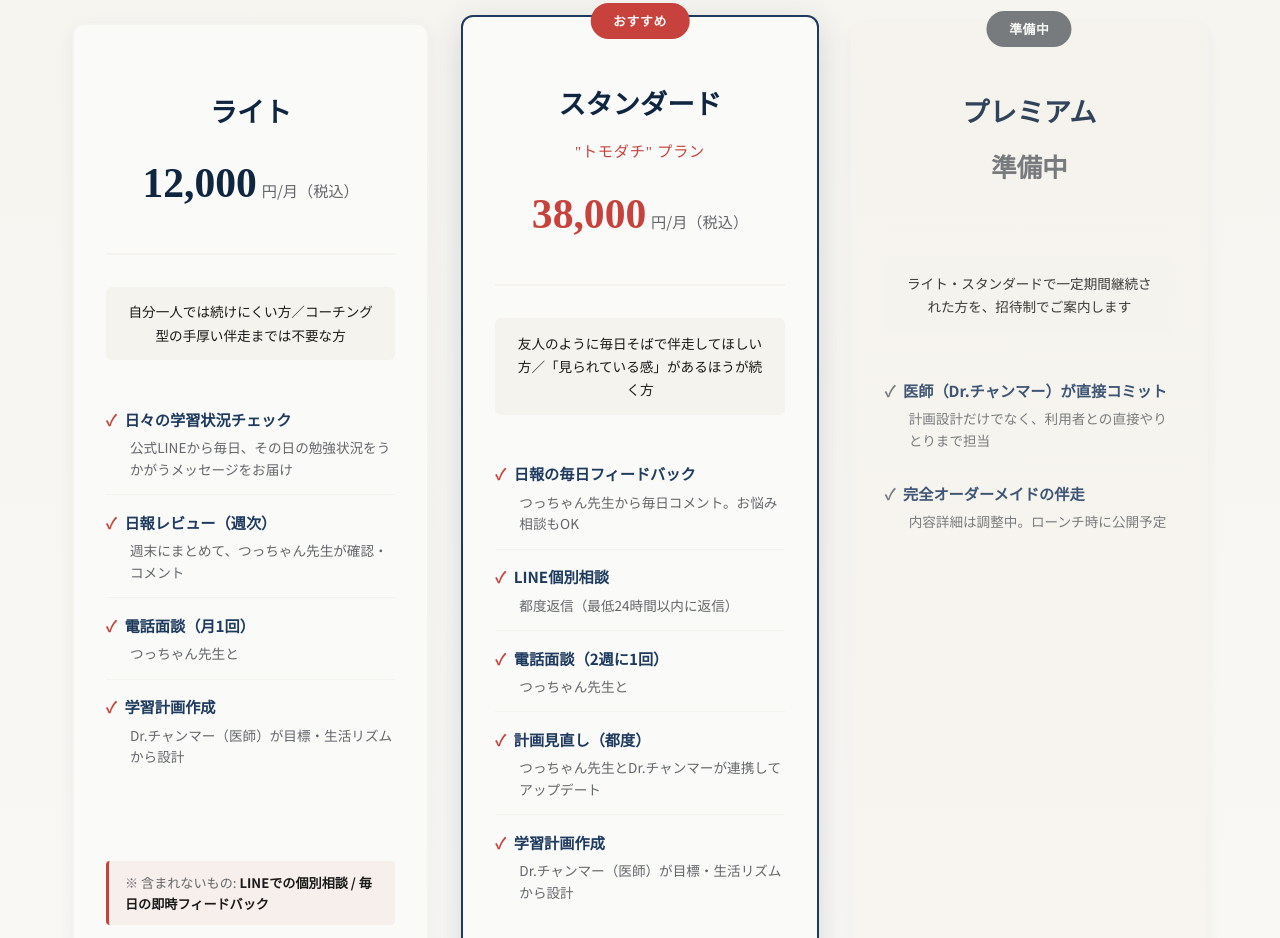
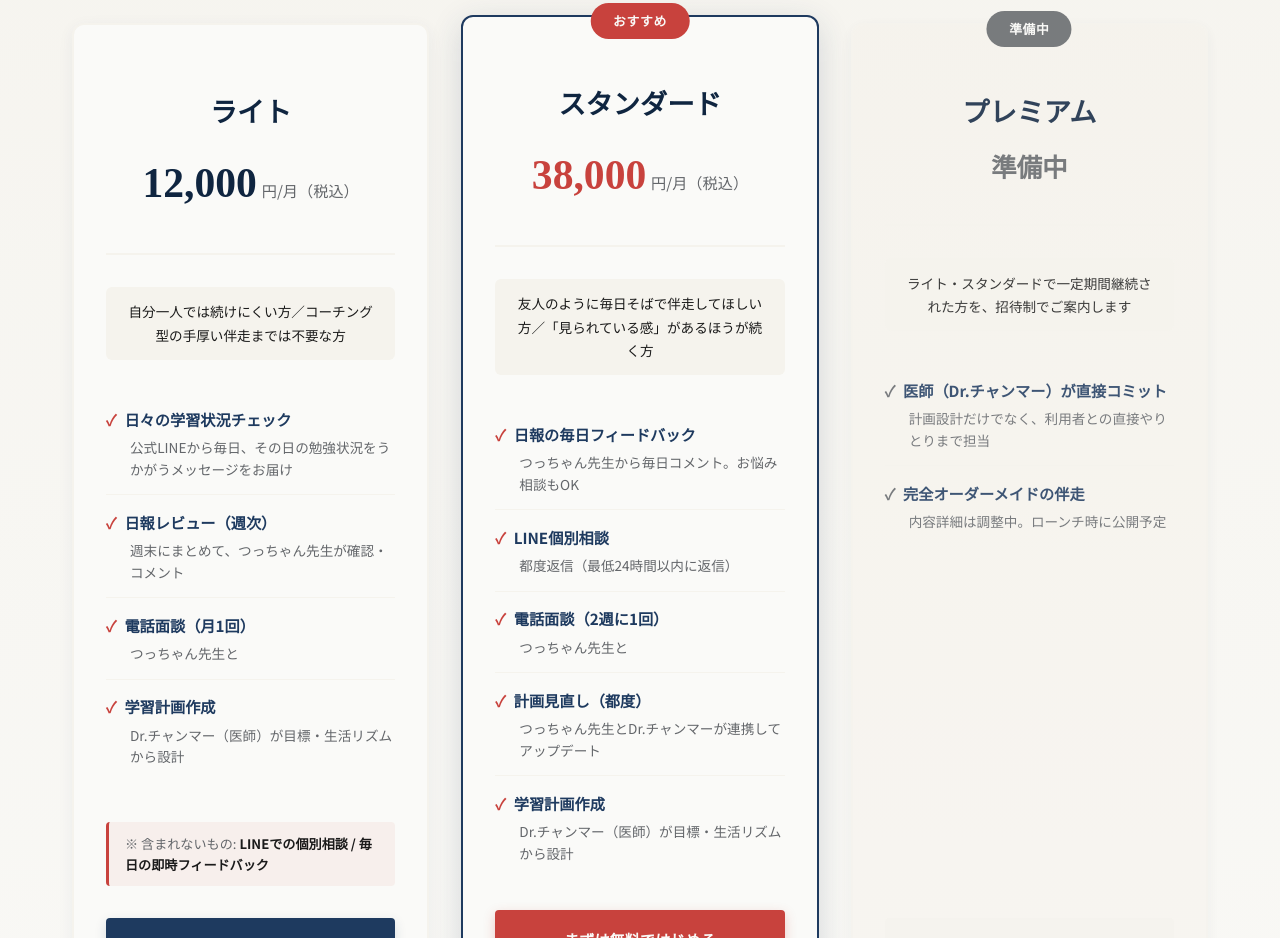
Before and after one commit to 713ikarosu/shigotomo, an Astro site: page / in a window 1280 px wide. Shown: the part 3547-4485 px from the top of the page. Built offline with nearby package versions, Linux system fonts and the light colour scheme; Astro itself is replaced by a stand-in of ours.

Commit message:
スタンダードプランの「"トモダチ" プラン」サブタイトルを非表示化
subtitle を null にしてライトプランと表記を揃える。

Co-Authored-By: Claude Opus 4.8 (1M context) <noreply@anthropic.com>

```diff
--- a/src/components/Plan.astro
+++ b/src/components/Plan.astro
@@ -23,7 +23,7 @@ const plans = [
   {
     id: 'standard',
     name: 'スタンダード',
-    subtitle: '"トモダチ" プラン',
+    subtitle: null,
     price: '38,000',
     targetUser: '友人のように毎日そばで伴走してほしい方／「見られている感」があるほうが続く方',
     features: [
```
